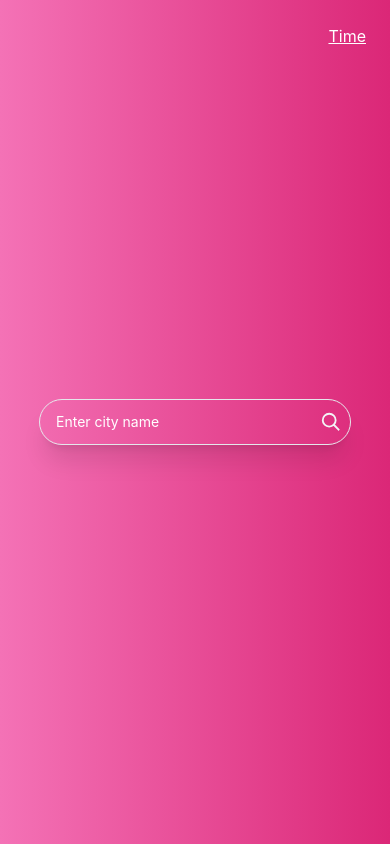
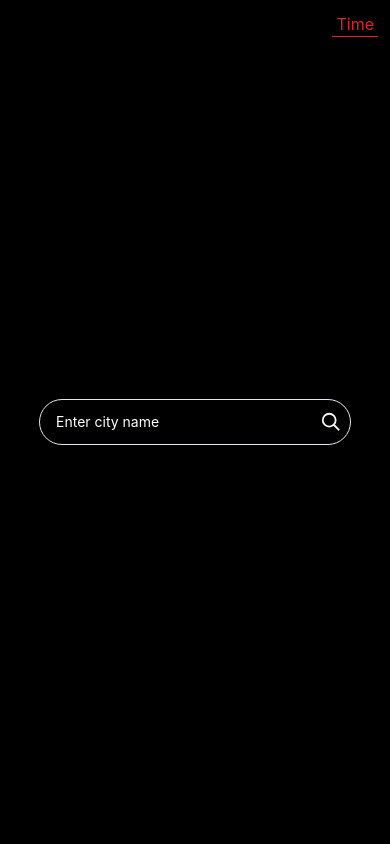
Before and after one commit to sankalpa-sys/Clock, a Next.js app: page /weather in a window 390 px wide. Built offline with nearby package versions, Linux system fonts and the light colour scheme.

Commit message:
made background black

```diff
--- a/components/Clock.js
+++ b/components/Clock.js
@@ -64,7 +64,7 @@ function Clock() {
         </span>
       </div>
 
-      <Link href={'/weather'}><p className="cursor-pointer underline absolute top-0 right-0 p-6">Weather</p></Link>
+      <Link href={'/weather'}><p className="cursor-pointer text-red-600 border-b px-1 border-red-600 absolute top-3 right-3">Weather</p></Link>
     </div>
   );
 }
--- a/pages/weather.js
+++ b/pages/weather.js
@@ -49,7 +49,7 @@ function Weather() {
 
 
   return (
-    <main className="relative h-screen select-none w-full bg-gradient-to-r to-pink-600 from-pink-400 flex items-center justify-center ">
+    <main className="relative h-screen select-none w-full bg-black flex items-center justify-center ">
       <Head>
         <title>Mausam</title>
         <meta name="description" content="Generated by create next app" />
@@ -58,8 +58,8 @@ function Weather() {
 
       <Fade left>
       {!error ? (
-        <section className={` h-auto py-10 w-[90%] lg:w-[30%] shadow-xl shadow-gray-100/40 bg-pink-100 rounded-lg items-center space-y-5 flex-col ${!weather || !sys || !main ? "hidden": "flex"}`}>
-        <div className="h-28 w-28 relative">
+        <section className={` h-auto py-10 w-[90%] lg:w-[30%] shadow-xl shadow-gray-100/40 bg-gray-100 rounded-lg items-center space-y-5 flex-col ${!weather || !sys || !main ? "hidden": "flex"}`}>
+        <div className="h-24 w-24 relative">
           <Image
             src={`https://openweathermap.org/img/w/${weather && weather[0].icon}.png`}
             className="object-cover"
@@ -103,14 +103,14 @@ function Weather() {
 
       </section>
       ):(
-        <h1 className="font-bold text-gray-100 text-4xl font-mono">NO CITY FOUND!</h1>
+        <h1 className="font-bold text-gray-100 text-4xl font-mono animate-bounce">CITY NOT FOUND!</h1>
       )}
         </Fade>
 
 
 
       <Link href={"/"}>
-        <p className="underline cursor-pointer text-white absolute right-0 top-0 m-6">
+        <p className="cursor-pointer text-red-600 border-b px-1 border-red-600 absolute top-3 right-3">
           Time
         </p>
       </Link>
```
